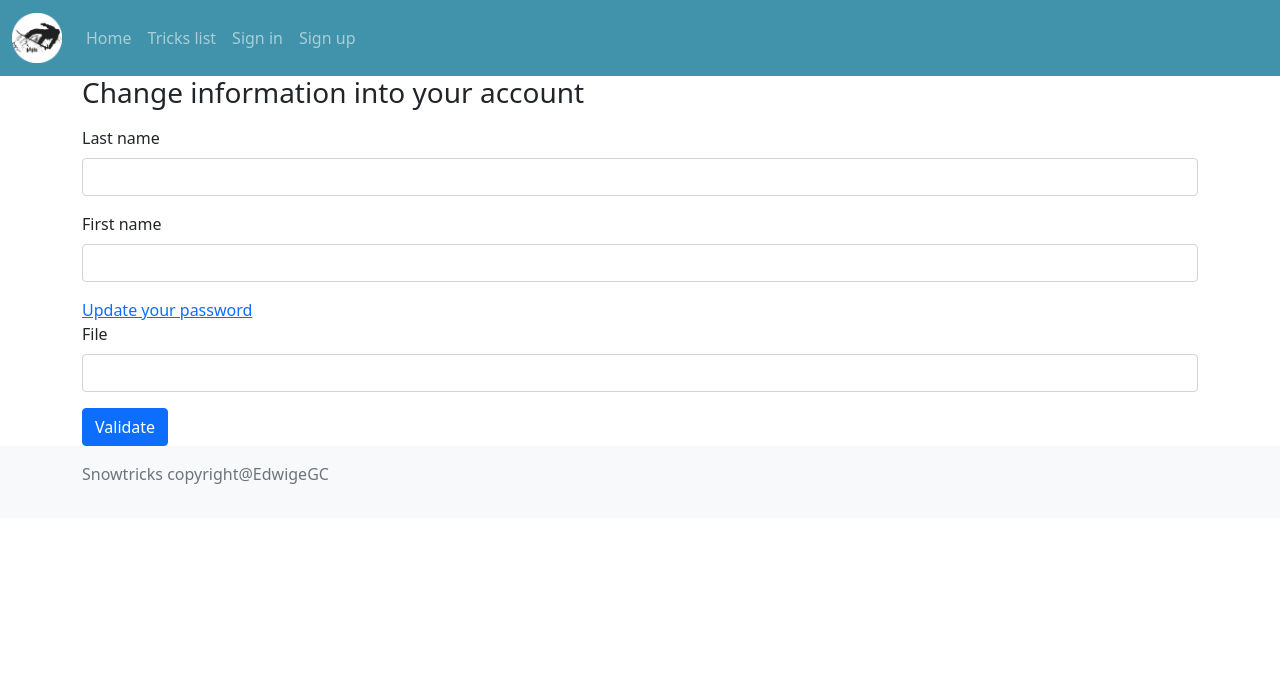
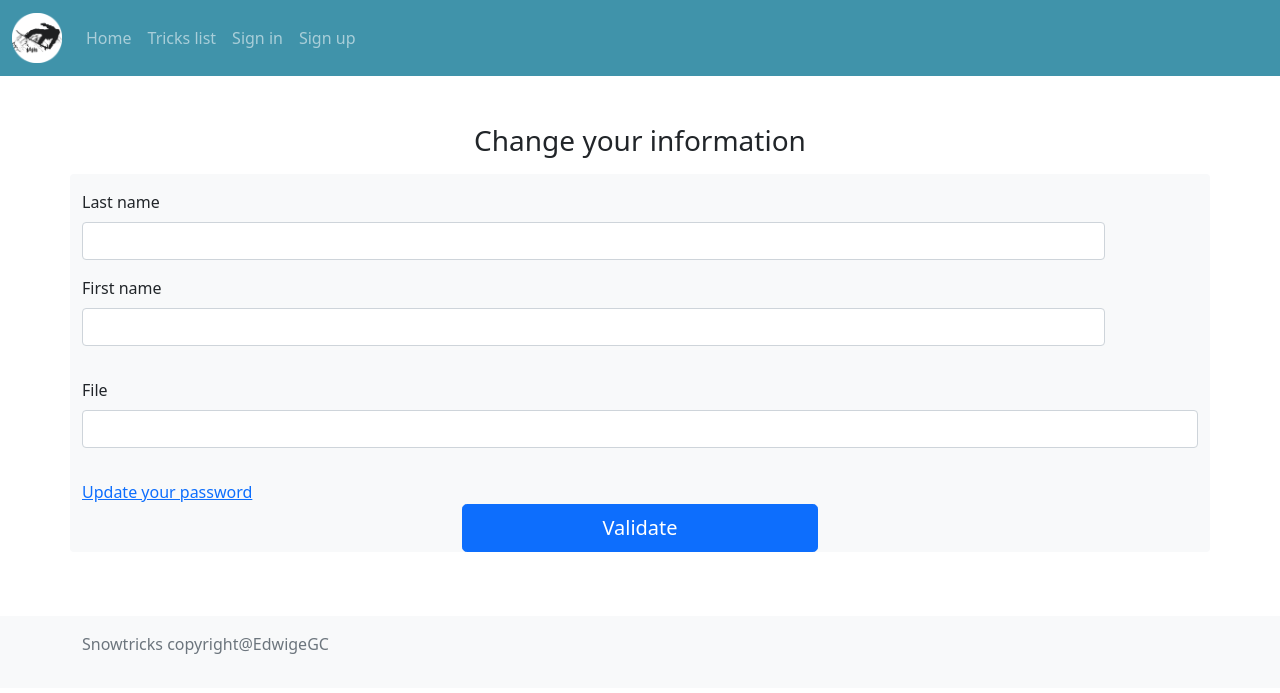
Before and after one commit to EdwigeGC/P6-Snowtricks, a Symfony app: template P6_Snowtricks/templates/user/profile.html.twig in a window 1280 px wide. Shown: the top 693 px of the page. Run offline with Twig, Linux system fonts and the light colour scheme; the template is opened without the code that fills it, so the values that code supplies are empty; form fields are guessed from the names that the template uses; some libraries are stand-ins or nearby versions.

Commit message:
code improvement

```diff
--- a/P6_Snowtricks/public/style.css
+++ b/P6_Snowtricks/public/style.css
@@ -71,7 +71,7 @@ span{
     text-align: justify;
 }
 /* comment style */
-.comment img {
+.profile img {
     width: 80px;
     border-radius: 100px;
 }
--- a/P6_Snowtricks/src/Entity/Trick.php
+++ b/P6_Snowtricks/src/Entity/Trick.php
@@ -73,7 +73,7 @@ class Trick
 
     /**
      * @ORM\ManyToOne(targetEntity=User::class, inversedBy="tricks")
-     * @ORM\JoinColumn(nullable=true)
+     * @ORM\JoinColumn(nullable=false)
      */
     private $user;
 
--- a/P6_Snowtricks/src/Entity/User.php
+++ b/P6_Snowtricks/src/Entity/User.php
@@ -79,7 +79,7 @@ class User implements UserInterface
     private $validated;
 
     /**
-     * @ORM\OneToMany(targetEntity=Trick::class, mappedBy="user")
+     * @ORM\OneToMany(targetEntity=Trick::class, mappedBy="user",orphanRemoval=true)
      */
     private $tricks;
 
--- a/P6_Snowtricks/templates/emails/signup.html.twig
+++ b/P6_Snowtricks/templates/emails/signup.html.twig
@@ -1,10 +1,10 @@
 <h1>Welcome {{ email.toName }}!</h1>
 
 <p>
-    You signed up as {{ username }} with the following email:
+    You signed up with the following email:
 </p>
 <p><code>{{ email.to[0].address }}</code></p>
 
 <p>
-    <a href={{ url ('check_registration', {'username':username,'token':token}) }}>Click here to activate your account</a>
+    <a href={{ url ('check_registration', {'userEmail':userEmail,'token':token}) }}>Click here to activate your account</a>
 </p>
--- a/P6_Snowtricks/templates/tricks/trickdetails.html.twig
+++ b/P6_Snowtricks/templates/tricks/trickdetails.html.twig
@@ -73,7 +73,7 @@
         <h2>Comments</h2>
             {% if trick.comments|length >0 %}
                 {% for comment in paginator.data %}
-                    <div class="row comment bg-light rounded mb-3">
+                    <div class="row profile bg-light rounded mb-3">
                         <div class="col-lg-1 my-auto">
                             <img src="{{ asset('uploads/'~ comment.user.photo)}}" class="img-thumbnail" alt="{{ comment.user.username }}">
                         </div>
--- a/P6_Snowtricks/templates/user/profile.html.twig
+++ b/P6_Snowtricks/templates/user/profile.html.twig
@@ -4,27 +4,36 @@
 
 {% block body %}
 
-    <div class="container">
-        <h1 class="h3 mb-3 fw-normal">Change information into your account</h1>
 
-        {{ form_start(form) }}
+    <div class="container py-5">
+        <h1 class="h3 mb-3 text-center">Change your information</h1>
+        <div class="row profile bg-light rounded mb-3">
+            {{ form_start(form) }}
+            <div class="col-lg-1 my-3 mx-auto">
+                {% if user.photo is not null %}
+                        <img src="{{ asset('uploads/'~ user.photo)}}" class="img-thumbnail" alt="profile picture">
+                {% endif %}
+            </div>
+            <div class="col-lg-11 text-start g-3">
+                {{ form_row(form.lastName) }}
+                {{ form_row(form.firstName) }}
+            </div>
+            <div class="row py-3">
+                <div class="col">
+                    {{ form_row(form.file) }}
+                </div>
+            </div>
 
-        {{ form_row(form.lastName) }}
-        {{ form_row(form.firstName) }}
-        <div>
             <a href="{{ path('password_process', {'user':app.user.id}) }}">Update your password</a>
+            <div class="row">
+                <div class="d-grid gap-2 col-4 mx-auto">
+                    <button class="btn btn-primary btn-lg" type="submit">Validate</button>
+                </div>
+            </div>
+
+        {{ form_end(form) }}
         </div>
 
-        {% if user.photo is not null %}
-        <div>
-            <img src="{{ asset('uploads/'~ user.photo)}}" class="img-thumbnail" alt="profile picture">
-        </div>
-        {% endif %}
-        {{ form_row(form.file) }}
-
-        <button class="btn btn-primary" type="submit">Validate</button>
-
-        {{ form_end(form) }}
     </div>
 
 {% endblock %}
--- a/P6_Snowtricks/templates/user/registration.html.twig
+++ b/P6_Snowtricks/templates/user/registration.html.twig
@@ -10,9 +10,9 @@
     {{ form_start(form) }}
 
     {{ form_widget(form) }}
-
-    <button class="btn btn-primary" type="submit">Validate</button>
-
+    <div class="py-3 d-grid gap-2 col-3">
+        <button class="btn btn-primary" type="submit">Validate</button>
+    </div>
     {{ form_end(form) }}
 </div>
 
```
Also changed, not shown: P6_Snowtricks/migrations/Version20210226105941.php (added, +31 -0 lines), P6_Snowtricks/src/Controller/MediaController.php (+6 -9 lines), P6_Snowtricks/src/Controller/TricksController.php (+4 -3 lines), P6_Snowtricks/src/Controller/UserController.php (+4 -4 lines), P6_Snowtricks/src/Service/Paginator.php (+6 -3 lines), P6_Snowtricks/templates/security/login.html.twig (+6 -4 lines), P6_Snowtricks/templates/tricks/editTrick.html.twig (+5 -4 lines), P6_Snowtricks/public/pictures_directory/tricks/1047143edab45153b59e72f94602ab25.png (deleted), P6_Snowtricks/public/pictures_directory/tricks/fdea406a85bbc908e3e47ad5aa06a410.png (deleted), P6_Snowtricks/src/Service/FileUploader.php (renamed from P6_Snowtricks/src/Service/UploadsPicture.php).
